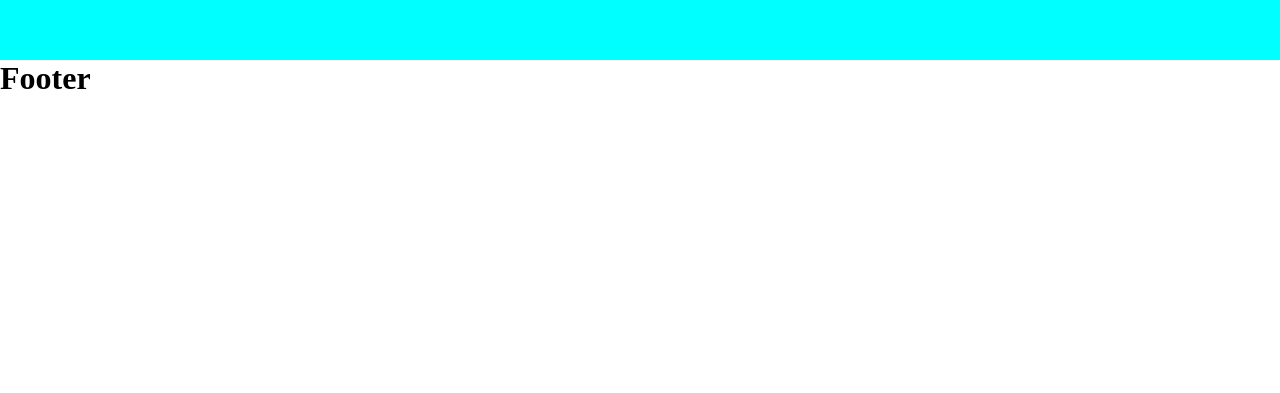
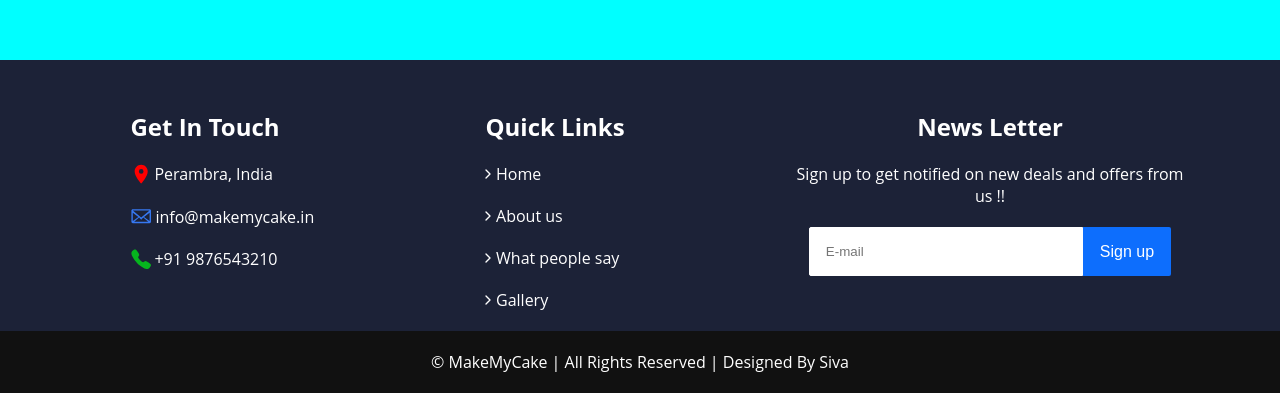
Before and after one commit to dev-siva98/web, a React (Create React App) app: page / in a window 1280 px wide. Shown: the part 660-1053 px from the top of the page. Before the commit the page ends 800 px from the top, so only its background shows below. Built offline with nearby package versions, Linux system fonts and the light colour scheme.

Commit message:
footer finished

```diff
--- a/src/App.css
+++ b/src/App.css
@@ -1,6 +1,8 @@
+@import url('https://fonts.googleapis.com/css2?family=Open+Sans&family=Quicksand&display=swap');
+
+
 * {
   box-sizing: border-box;
   margin: 0;
   padding: 0;
-  font-family: 'PT Sans', sans-serif;
 }
--- a/src/App.js
+++ b/src/App.js
@@ -6,7 +6,7 @@ import Home from "./Components/Pages/Home/Home";
 
 function App() {
   return (
-    <div className="App">
+    <div className="app">
       <Router>
         <Navbar />
         <Switch>
@@ -14,9 +14,9 @@ function App() {
             <Home/>
           </Route>
         </Switch>
+      <Footer />
       </Router>
 
-      <Footer />
     </div>
   );
 }
--- a/src/Components/Footer/Footer.css
+++ b/src/Components/Footer/Footer.css
@@ -0,0 +1,137 @@
+.footer {
+    font-family: 'Open Sans', sans-serif;
+    background-color: #1c2237;
+    left: 0;
+    right: 0;
+    bottom: 0;
+    position: relative;
+}
+
+.footer-container {
+    padding-left: 30px;
+    padding-right: 30px;
+}
+
+.footer-navigation {
+    display: flex;
+    justify-content: space-around;
+    flex-wrap: wrap;
+    padding-top: 10px;
+    position: relative;
+}
+
+.foot-section {
+    color: #fff;
+    width: 230px;
+    margin-top: 40px;
+
+}
+
+.foot-section:last-child {
+    width: 400px;
+    text-align: center;
+}
+
+.foot-header {
+    text-align: center;
+}
+
+.foot-menu {
+    padding-top: 20px;
+    padding-left: 40px;
+}
+
+
+.foot-section p {
+    padding-top: 20px;
+    padding-bottom: 20px;
+}
+
+.foot-item {
+    text-decoration: none;
+    color: #fff;
+    padding-bottom: 20px;
+    display: flex;
+    align-items: center;
+}
+
+.foot-links {
+    text-decoration: none;
+    color: #fff;
+}
+
+
+
+.foot-form {
+    display: flex;
+    align-items: stretch;
+    justify-content: center;
+}
+
+.foot-input {
+    padding: 1rem;
+    border: 1px solid #fff;
+    border-radius: 2px 0px 0px 2px;
+    width: 60%;
+}
+
+.btn {
+    border: 1px  solid transparent;
+    line-height: 1.5;
+    text-align: center;
+    font-size: 1rem;
+    border-radius: 0px 2px 2px 0px;
+    color: #fff;
+    padding-left: 1rem;
+    padding-right: 1rem;
+    font-weight: 400;
+    cursor: pointer;
+    background-color: #0d6efd;
+}
+
+.btn:hover {
+    background-color: #0b5ed7;
+    border-color: #0a58ca;
+}
+
+.icon-location {
+    color: red;
+    font-size: 1.4rem;
+    padding-right: 2px;
+}
+
+.icon-mail {
+    color: rgb(54, 120, 241);
+    font-size: 1.4rem;
+    padding-right: 3px;
+}
+
+.icon-call {
+    color: rgb(6, 180, 30);
+    font-size: 1.4rem;
+    padding-right: 2px;
+}
+
+.bottom-section {
+
+    color: #fff;
+    text-align: center;
+    /* font-size: .9rem; */
+    padding: 20px;
+    background-color: #111;
+    margin: 0;
+
+}
+
+ul {
+    list-style: none;
+}
+
+@media screen and (max-width:519px){
+    .foot-menu{
+        padding-left: 10px;
+    }
+    .foot-section {
+        margin-top: 30px;
+    }
+}
--- a/src/Components/Footer/Footer.js
+++ b/src/Components/Footer/Footer.js
@@ -1,9 +1,91 @@
 import React from 'react'
+import { Link } from 'react-router-dom'
+import './Footer.css'
+import { FiChevronRight } from 'react-icons/fi'
+import { MdLocationOn } from 'react-icons/md'
+import { GoMail } from 'react-icons/go'
+import { IoCall } from 'react-icons/io5'
 
 function Footer() {
     return (
-        <div>
-            <h1>Footer</h1>
+        <div className='footer'>
+            <div className="footer-container">
+                <div className="footer-navigation">
+                    {/* get in touch */}
+
+                    <div className="foot-section">
+                        <h2 className='foot-header'>Get In Touch</h2>
+                        <ul className='foot-menu'>
+                            <li className='foot-item'>
+                                <MdLocationOn className='icon-location' />
+                                <a href='https://goo.gl/maps/A62Xv3LiNdgbPQyH7' className='foot-links'>
+                                    Perambra, India
+                                </a>
+                            </li>
+                            <li className='foot-item'>
+                                <GoMail className='icon-mail' />
+                                <a href='mailto:sivaprasadtppba@gmail.com' className='foot-links'>
+                                    info@makemycake.in
+                                </a>
+                            </li>
+                            <li className='foot-item'>
+                                <IoCall className='icon-call' />
+                                <a href='tel:08086034480' className='foot-links'>
+                                    +91 9876543210
+                                </a>
+                            </li>
+                        </ul>
+
+                    </div>
+
+                    {/* quick links */}
+                    <div className="foot-section">
+                        <h2 className='foot-header'>Quick Links</h2>
+                        <ul className='foot-menu'>
+                            <li className='foot-item'>
+                                <FiChevronRight />
+
+                                <Link to='/' className='foot-links'>
+                                    Home
+                                </Link>
+                            </li>
+                            <li className='foot-item'>
+                                <FiChevronRight />
+                                <Link to='/' className='foot-links'>
+                                    About us
+                                </Link>
+                            </li>
+                            <li className='foot-item'>
+                                <FiChevronRight />
+                                <Link to='/' className='foot-links'>
+                                    What people say
+                                </Link>
+                            </li>
+                            <li className='foot-item'>
+                                <FiChevronRight />
+                                <Link to='/' className='foot-links'>
+                                    Gallery
+                                </Link>
+                            </li>
+                        </ul>
+                    </div>
+
+                    {/* news letter */}
+                    <div className="foot-section">
+                        <h2 className='foot-header'>News Letter</h2>
+                        <p>Sign up to get notified on new deals and offers from us !!</p>
+                        <form action="#" className='foot-form'>
+                            <input type="text" className='foot-input' placeholder='E-mail' />
+                            <input className='btn blue' type="submit" value='Sign up' />
+                        </form>
+                    </div>
+                </div>
+            </div>
+            {/* copyright */}
+            <div className="bottom-section">
+                <p>&copy; MakeMyCake | All Rights Reserved | Designed By Siva</p>
+            </div>
+
         </div>
     )
 }
--- a/src/Components/Navbar/Navbar.css
+++ b/src/Components/Navbar/Navbar.css
@@ -3,7 +3,9 @@
   padding: 0;
 }
 
+
 .navbar {
+
   position: sticky;
   height: 80px;
   background-color: #1c2237;
@@ -39,6 +41,7 @@
 }
 
 .nav-menu {
+  font-family: 'Quicksand', sans-serif;
   display: flex;
   font-size: 1.2rem;
   align-items: center;
```
